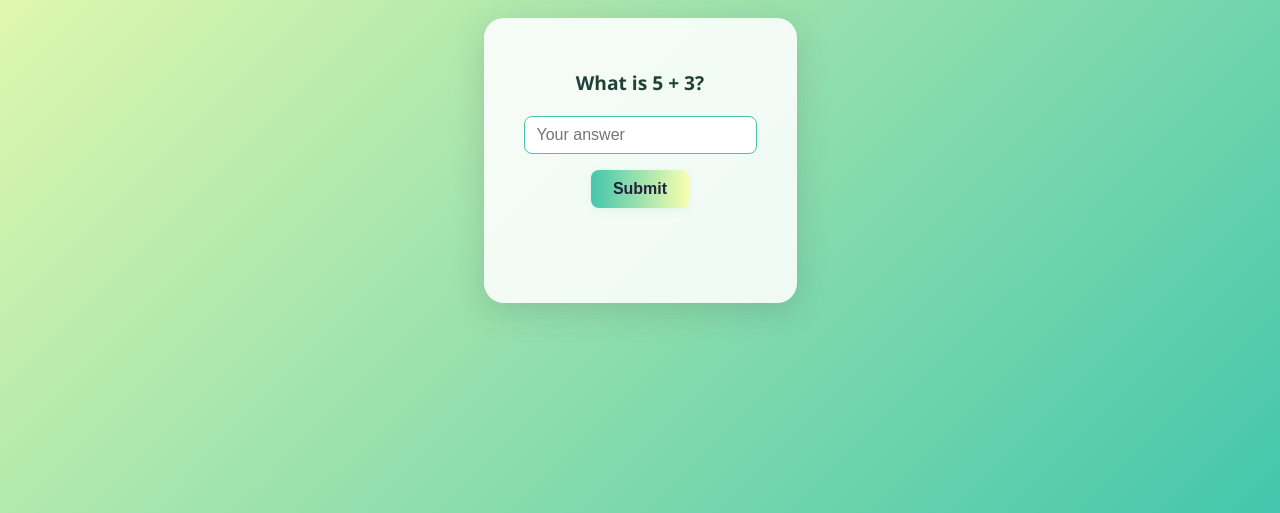
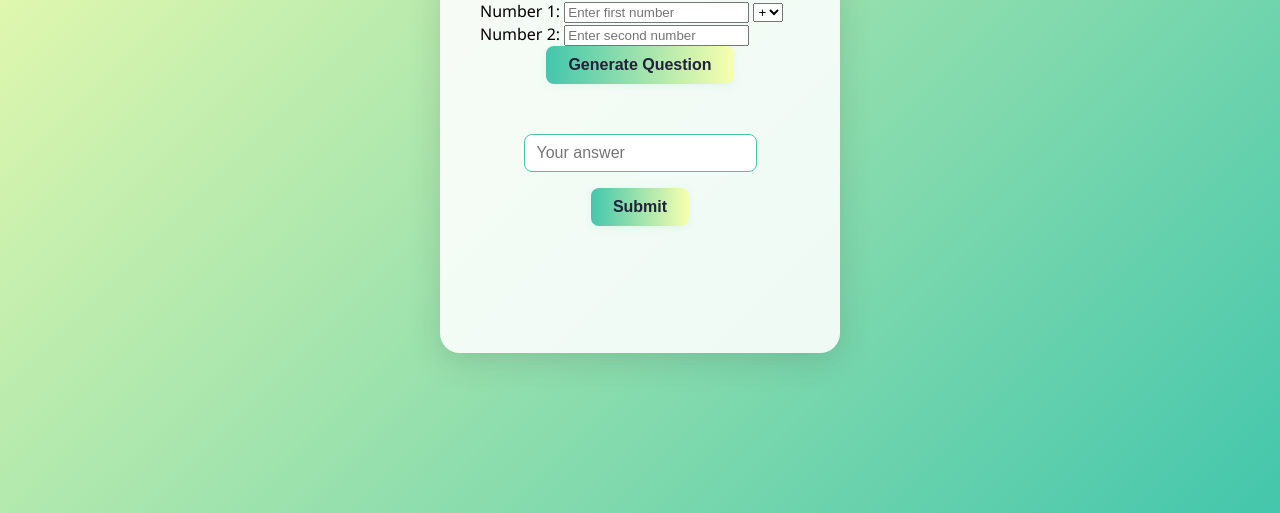
Before and after one commit to PariGull/math-quiz-app, a plain HTML site: page index.html in a window 1280 px wide. Shown: the part 287-800 px from the top of the page. Drawn offline with Linux system fonts and the light colour scheme.

Commit message:
Update index.html

```diff
--- a/index.html
+++ b/index.html
@@ -9,10 +9,29 @@
 <body>
     <h1>Math Quiz</h1>
     <div id="quiz-container">
-        <p id="question">What is 5 + 3?</p>
-        <input type="text" id="answer" placeholder="Your answer">
-        <button onclick="checkAnswer()">Submit</button>
+        <div id="question-section">
+            <label>
+                Number 1:
+                <input type="number" id="num1" placeholder="Enter first number">
+            </label>
+            <select id="operator">
+                <option value="+">+</option>
+                <option value="-">−</option>
+                <option value="*">×</option>
+                <option value="/">÷</option>
+            </select>
+            <label>
+                Number 2:
+                <input type="number" id="num2" placeholder="Enter second number">
+            </label>
+        </div>
+        <button id="generate-btn">Generate Question</button>
+        <div id="question" style="margin: 16px 0; font-size: 1.2em;"></div>
+        <input type="number" id="answer" placeholder="Your answer">
+        <button id="submit-btn">Submit</button>
+        <button id="next-btn" style="display:none;">Next Question</button>
         <p id="feedback"></p>
+        <p id="score"></p>
     </div>
     <script src="script.js"></script>
 </body>
```
